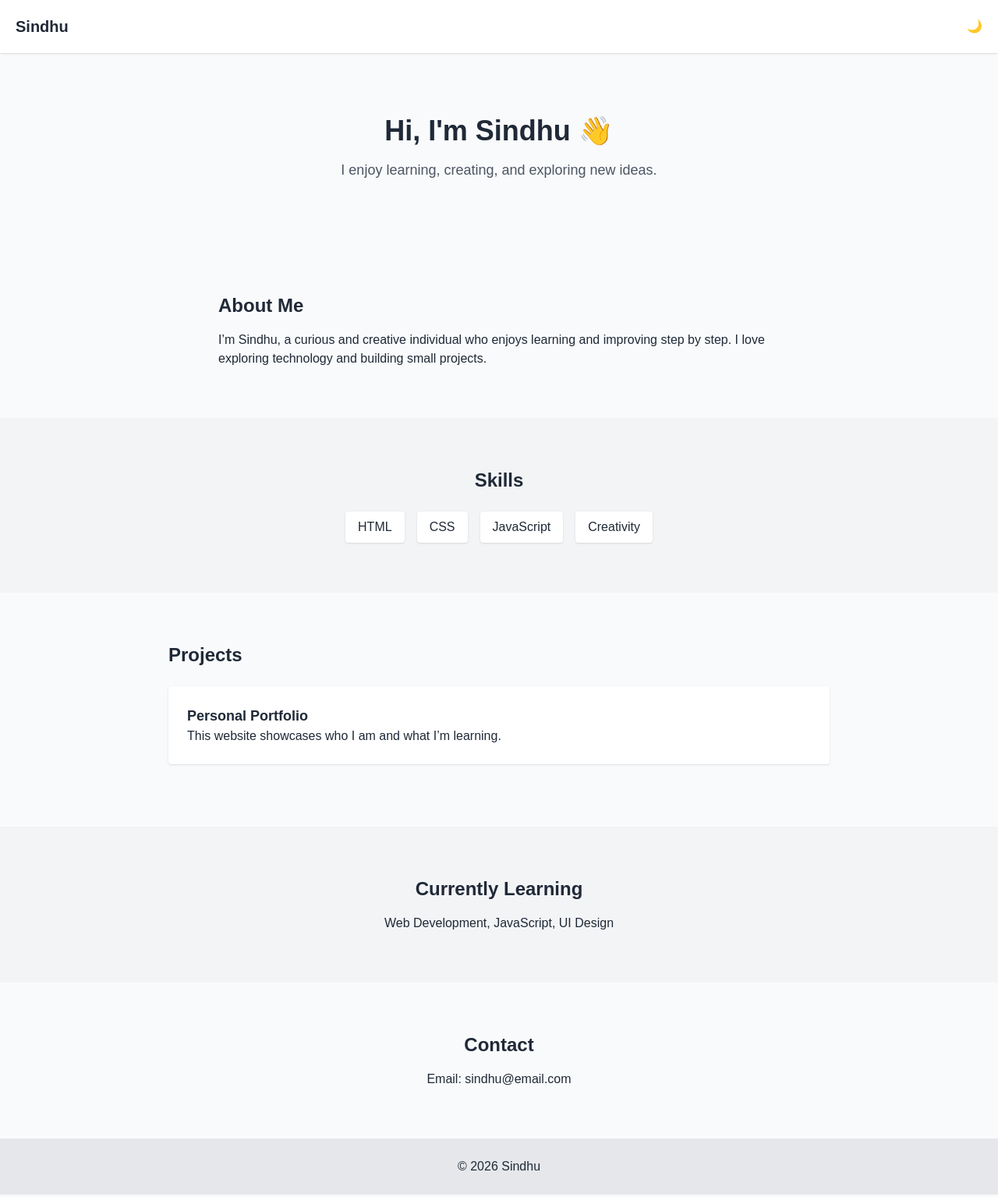
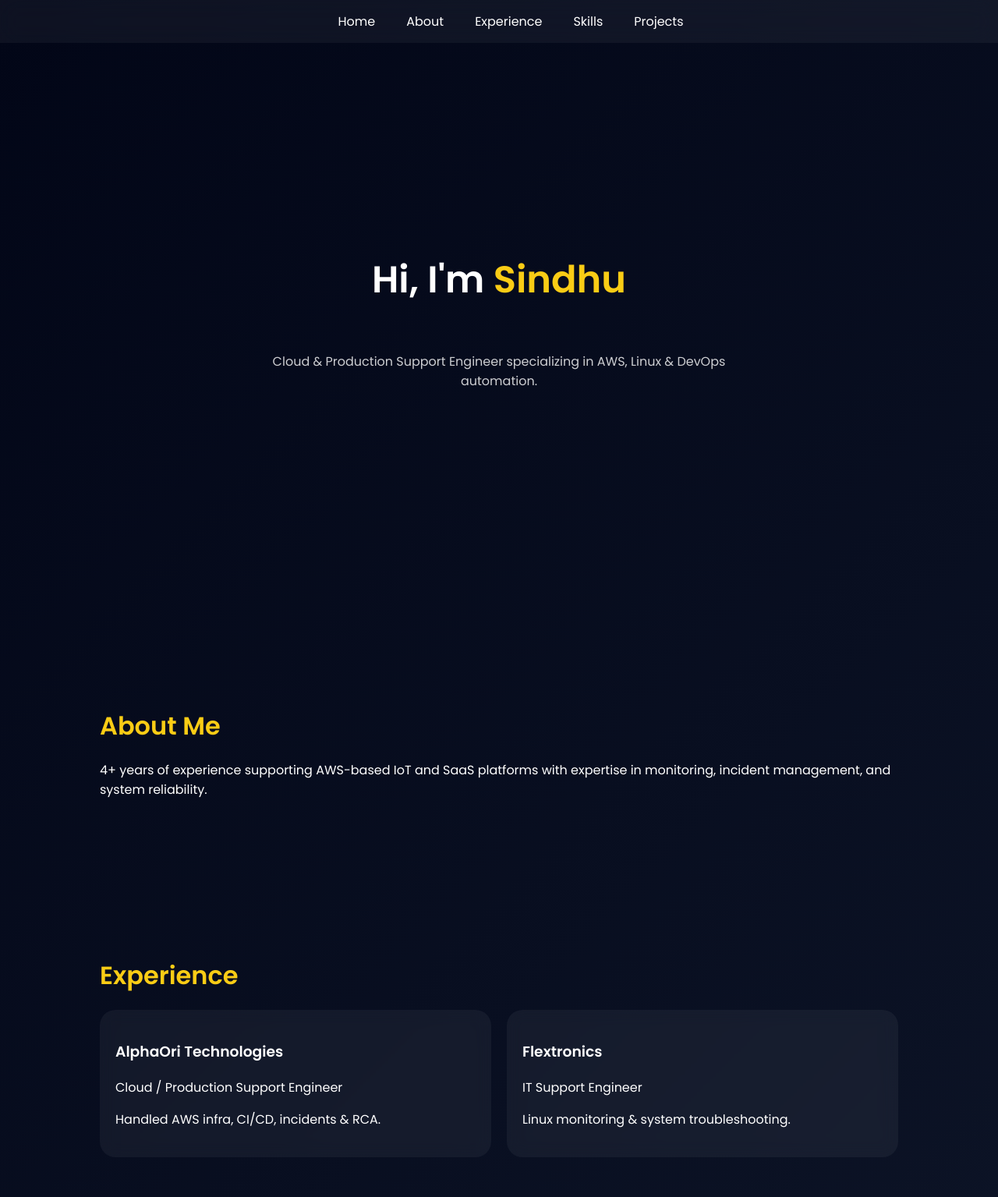
Before and after one commit to Sindhu-Thirumalai/Sindhu-Portfolio, a plain HTML site: page index.html in a window 1280 px wide. Shown: the top 1535 px of the page at 78% size. Drawn offline with nearby package versions, Linux system fonts and the light colour scheme.

Commit message:
Updating the layout index.html

```diff
--- a/index.html
+++ b/index.html
@@ -3,91 +3,201 @@
 <head>
 <meta charset="UTF-8">
 <meta name="viewport" content="width=device-width, initial-scale=1.0">
-<title>Sindhu Portfolio</title>
-
-<script src="https://cdn.tailwindcss.com"></script>
-<link href="https://unpkg.com/aos@2.3.1/dist/aos.css" rel="stylesheet">
-
+<title>Sindhu | Ultra Modern Portfolio</title>
+<link href="https://fonts.googleapis.com/css2?family=Poppins:wght@300;400;600&display=swap" rel="stylesheet">
 <style>
 body {
-  font-family: 'Poppins', sans-serif;
+  margin:0;
+  font-family:'Poppins',sans-serif;
+  background:linear-gradient(135deg,#020617,#0f172a);
+  color:#fff;
+  overflow-x:hidden;
+}
+
+/* Glass Navbar */
+.nav {
+  position:fixed;
+  top:0;
+  width:100%;
+  backdrop-filter:blur(15px);
+  background:rgba(255,255,255,0.05);
+  display:flex;
+  justify-content:center;
+  padding:15px;
+  z-index:1000;
+}
+.nav a {
+  margin:0 20px;
+  color:#fff;
+  text-decoration:none;
+  font-weight:500;
+  transition:0.3s;
+}
+.nav a:hover {color:#facc15;}
+
+/* Hero Section */
+.hero {
+  height:100vh;
+  display:flex;
+  flex-direction:column;
+  justify-content:center;
+  align-items:center;
+  text-align:center;
+}
+.hero h1 {
+  font-size:3rem;
+}
+.hero span {
+  color:#facc15;
+}
+.hero p {
+  max-width:600px;
+  opacity:0.8;
+}
+
+/* Sections */
+.section {
+  padding:80px 10%;
+}
+.title {
+  font-size:2rem;
+  margin-bottom:20px;
+  color:#facc15;
+}
+
+/* Cards */
+.grid {
+  display:grid;
+  grid-template-columns:repeat(auto-fit,minmax(250px,1fr));
+  gap:20px;
+}
+.card {
+  background:rgba(255,255,255,0.05);
+  border-radius:20px;
+  padding:20px;
+  backdrop-filter:blur(10px);
+  transition:0.3s;
+}
+.card:hover {
+  transform:translateY(-10px) scale(1.02);
+}
+
+/* Skills */
+.skill {
+  margin:15px 0;
+}
+.bar {
+  height:8px;
+  background:#1e293b;
+  border-radius:10px;
+  overflow:hidden;
+}
+.bar span {
+  display:block;
+  height:100%;
+  background:#facc15;
+}
+
+/* Footer */
+.footer {
+  text-align:center;
+  padding:40px;
+  opacity:0.6;
+}
+
+/* Animations */
+.fade-in {
+  opacity:0;
+  transform:translateY(30px);
+  transition:1s;
+}
+.fade-in.visible {
+  opacity:1;
+  transform:translateY(0);
 }
 </style>
 </head>
+<body>
 
-<body class="bg-gray-50 dark:bg-gray-900 text-gray-800 dark:text-white">
+<div class="nav">
+  <a href="#home">Home</a>
+  <a href="#about">About</a>
+  <a href="#experience">Experience</a>
+  <a href="#skills">Skills</a>
+  <a href="#projects">Projects</a>
+</div>
 
-<!-- NAV -->
-<header class="p-5 flex justify-between items-center shadow bg-white dark:bg-gray-900">
-  <h1 class="text-xl font-bold">Sindhu</h1>
-  <button onclick="toggleDark()">🌙</button>
-</header>
-
-<!-- HERO -->
-<section class="text-center py-20" data-aos="fade-up">
-  <h1 class="text-4xl font-bold mb-4">Hi, I'm Sindhu 👋</h1>
-  <p class="text-lg text-gray-600 dark:text-gray-400">
-    I enjoy learning, creating, and exploring new ideas.
-  </p>
+<section id="home" class="hero">
+  <h1>Hi, I'm <span>Sindhu</span></h1>
+  <p>Cloud & Production Support Engineer specializing in AWS, Linux & DevOps automation.</p>
 </section>
 
-<!-- ABOUT -->
-<section class="py-16 px-6 max-w-3xl mx-auto" data-aos="fade-up">
-  <h2 class="text-2xl font-bold mb-4">About Me</h2>
-  <p>
-    I’m Sindhu, a curious and creative individual who enjoys learning and improving step by step.
-    I love exploring technology and building small projects.
-  </p>
+<section id="about" class="section fade-in">
+  <h2 class="title">About Me</h2>
+  <p>4+ years of experience supporting AWS-based IoT and SaaS platforms with expertise in monitoring, incident management, and system reliability.</p>
 </section>
 
-<!-- SKILLS -->
-<section class="py-16 bg-gray-100 dark:bg-gray-800 text-center" data-aos="fade-up">
-  <h2 class="text-2xl font-bold mb-6">Skills</h2>
-  <div class="flex flex-wrap justify-center gap-4">
-    <span class="px-4 py-2 bg-white dark:bg-gray-700 rounded shadow">HTML</span>
-    <span class="px-4 py-2 bg-white dark:bg-gray-700 rounded shadow">CSS</span>
-    <span class="px-4 py-2 bg-white dark:bg-gray-700 rounded shadow">JavaScript</span>
-    <span class="px-4 py-2 bg-white dark:bg-gray-700 rounded shadow">Creativity</span>
+<section id="experience" class="section fade-in">
+  <h2 class="title">Experience</h2>
+  <div class="grid">
+    <div class="card">
+      <h3>AlphaOri Technologies</h3>
+      <p>Cloud / Production Support Engineer</p>
+      <p>Handled AWS infra, CI/CD, incidents & RCA.</p>
+    </div>
+    <div class="card">
+      <h3>Flextronics</h3>
+      <p>IT Support Engineer</p>
+      <p>Linux monitoring & system troubleshooting.</p>
+    </div>
   </div>
 </section>
 
-<!-- PROJECTS -->
-<section class="py-16 px-6 max-w-4xl mx-auto" data-aos="fade-up">
-  <h2 class="text-2xl font-bold mb-6">Projects</h2>
+<section id="skills" class="section fade-in">
+  <h2 class="title">Skills</h2>
 
-  <div class="bg-white dark:bg-gray-800 p-6 rounded shadow mb-4">
-    <h3 class="font-bold text-lg">Personal Portfolio</h3>
-    <p>This website showcases who I am and what I’m learning.</p>
+  <div class="skill">AWS
+    <div class="bar"><span style="width:85%"></span></div>
+  </div>
+
+  <div class="skill">Linux
+    <div class="bar"><span style="width:90%"></span></div>
+  </div>
+
+  <div class="skill">SQL
+    <div class="bar"><span style="width:80%"></span></div>
   </div>
 
 </section>
 
-<!-- LEARNING -->
-<section class="py-16 text-center bg-gray-100 dark:bg-gray-800" data-aos="fade-up">
-  <h2 class="text-2xl font-bold mb-4">Currently Learning</h2>
-  <p>Web Development, JavaScript, UI Design</p>
+<section id="projects" class="section fade-in">
+  <h2 class="title">Projects</h2>
+  <div class="grid">
+    <div class="card">
+      <h3>AWS Monitoring</h3>
+      <p>CloudWatch alerts & RCA automation.</p>
+    </div>
+    <div class="card">
+      <h3>Portfolio Website</h3>
+      <p>Hosted using AWS & GitHub.</p>
+    </div>
+  </div>
 </section>
 
-<!-- CONTACT -->
-<section class="py-16 text-center" data-aos="fade-up">
-  <h2 class="text-2xl font-bold mb-4">Contact</h2>
-  <p>Email: sindhu@email.com</p>
-</section>
-
-<!-- FOOTER -->
-<footer class="text-center py-6 bg-gray-200 dark:bg-gray-900">
-  <p>© 2026 Sindhu</p>
-</footer>
-
-<script src="https://unpkg.com/aos@next/dist/aos.js"></script>
+<div class="footer">
+  © 2026 Sindhu | Built with ❤️
+</div>
 
 <script>
-AOS.init();
-
-// Dark mode
-function toggleDark() {
-  document.body.classList.toggle("dark");
-}
+const elements = document.querySelectorAll('.fade-in');
+window.addEventListener('scroll', () => {
+  elements.forEach(el => {
+    const top = el.getBoundingClientRect().top;
+    if(top < window.innerHeight - 100){
+      el.classList.add('visible');
+    }
+  });
+});
 </script>
 
 </body>
```
